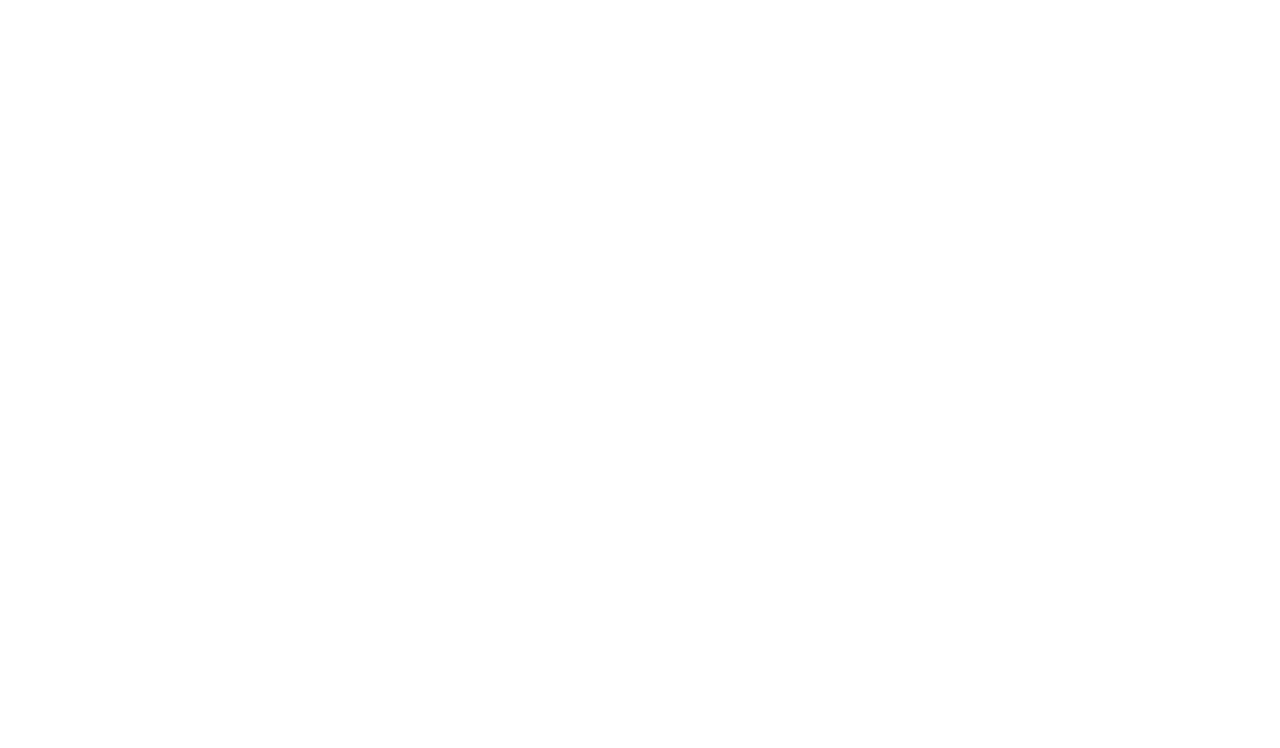
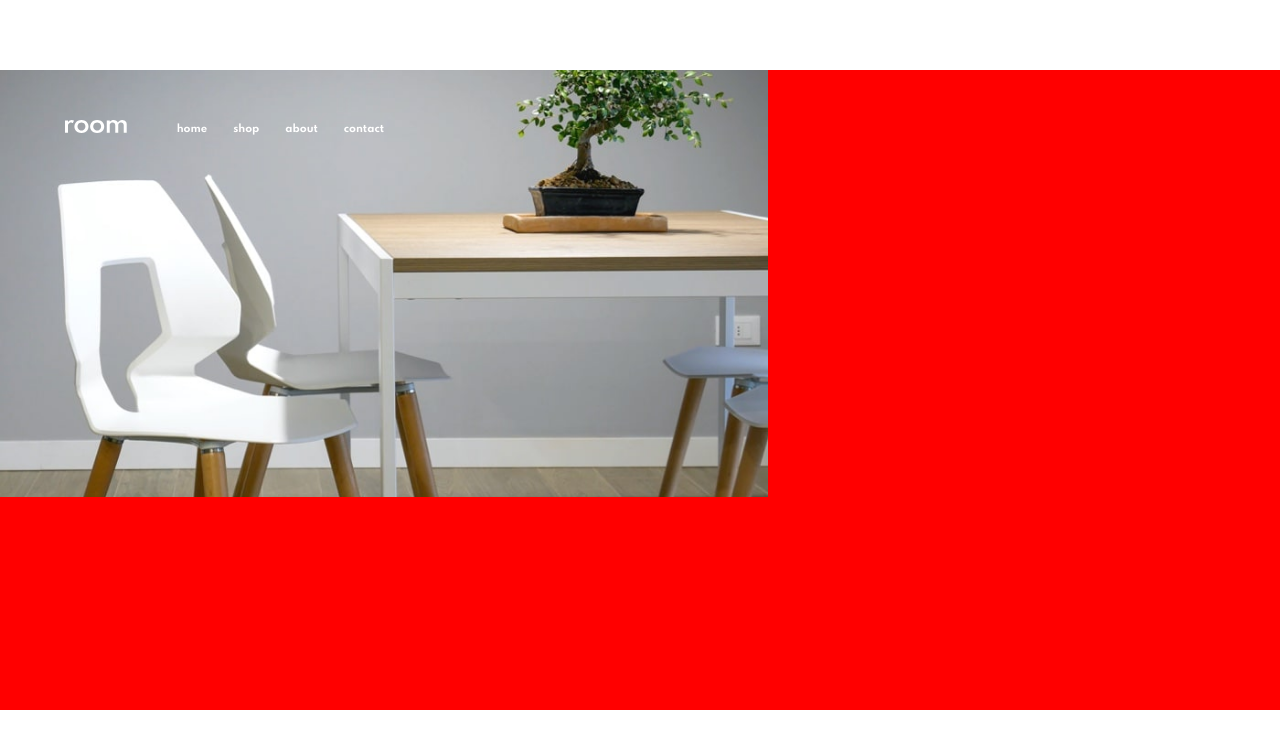
Before and after one commit to Terak-10/room-landing-page-master, a website: page index.html in a window 1280 px wide. Drawn offline with Linux system fonts and the light colour scheme.

Commit message:
progress

```diff
--- a/index.html
+++ b/index.html
@@ -11,6 +11,32 @@
 </head>
 <body>
   <div class="container">
+
+    <div class="top">
+      <div class="left-side">
+        <nav class="nav-bar">
+          <div class="nav-bar_logo">
+            <img src="/images/logo.svg" alt="">
+          </div>
+          <ul class="nav-bar_ul">
+            <li class="nav-bar_item">
+              <a href="#" class="nav-bar_link">home</a>
+            </li>
+            <li class="nav-bar_item">
+              <a href="#" class="nav-bar_link">shop</a>
+            </li>
+            <li class="nav-bar_item">
+              <a href="#" class="nav-bar_link">about</a>
+            </li>
+            <li class="nav-bar_item">
+              <a href="#" class="nav-bar_link">contact</a>
+            </li>
+          </ul>
+        </nav>
+      </div>
+      <div class="right-side"></div>
+    </div>
+    <div class="bottom"></div>
   </div>
 </body>
 </html>
--- a/sass/_components.scss
+++ b/sass/_components.scss
@@ -0,0 +1,30 @@
+.nav-bar {
+    display: flex;
+    justify-content: space-between;
+    align-items: center;
+    padding: 5rem 0 0 6.5rem;
+    width: 50%;
+
+
+    &_logo {
+
+    }
+
+    &_ul {
+        display: flex;
+        justify-content: space-between;
+        list-style: none;
+        width: 65%;
+    }
+
+    &_item {
+
+    }
+
+    &_link:link,
+    &_link:visited {
+        text-decoration: none;
+        color: var(--White);
+        font-weight: 700;
+    }
+}
--- a/sass/_layout.scss
+++ b/sass/_layout.scss
@@ -0,0 +1,36 @@
+.container {
+    max-width: 1440px;
+    background-color: red;
+    min-height: 80vh;
+    margin: 7rem auto;
+
+    display: grid;
+    grid-template-columns: 1fr;
+    grid-template-rows: 2fr 1fr;
+}
+
+.top {
+    grid-column: 1 / 2;
+    grid-row: 1 / 2;
+
+    display: grid;
+    grid-template-columns: 1.5fr 1fr;
+    grid-template-rows: 1fr;
+}
+
+.left-side {
+   grid-column: 1 / 2;
+   background-image: url(/images/desktop-image-hero-1.jpg);
+   background-position: center;
+   background-size: cover;
+   background-repeat: no-repeat;
+}
+
+.right-side {
+    grid-column: 2 / 3;
+}
+
+.botoom {
+    grid-column: 1 / 2;
+    grid-row: 2 / 3;
+}
```
Also changed, not shown: css/style.css.
